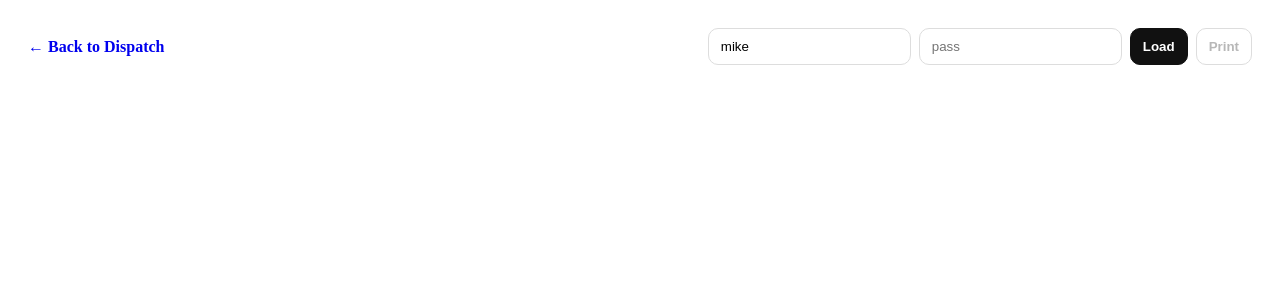
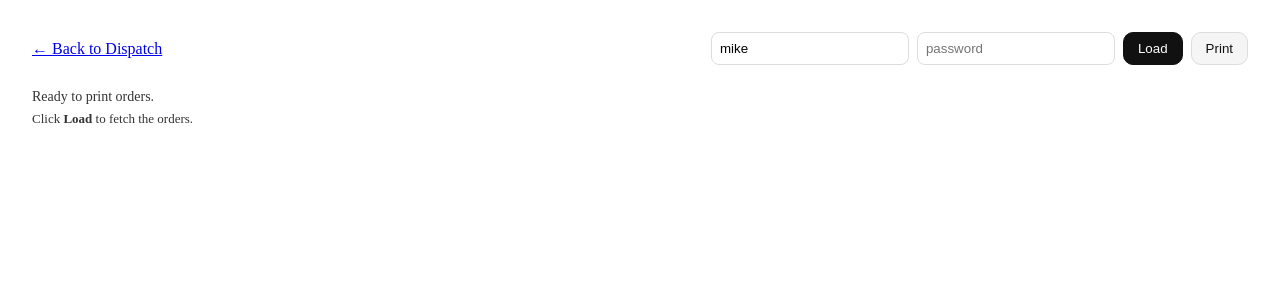
Before and after one commit to verringtonfirewood-loggin/verrington-order-app, a Next.js app: page /admin/print in a window 1280 px wide. Shown: the top 300 px of the page. Built offline with nearby package versions, Linux system fonts and the light colour scheme.

Commit message:
Fix Blank Dispatch Docket

```diff
--- a/src/pages/admin/print.tsx
+++ b/src/pages/admin/print.tsx
@@ -1,212 +1,325 @@
+import { useMemo, useState } from "react";
 import type { NextPage } from "next";
 import Link from "next/link";
 import { useRouter } from "next/router";
-import { useMemo, useState } from "react";
 
-type OrderItem = {
+type AdminOrderItem = {
   id: string;
-  name?: string | null;
-  productId: string;
+  productId: string | null;
+  name: string;
   quantity: number;
   pricePence: number;
 };
 
-type Order = {
+type AdminOrder = {
   id: string;
-  createdAt: string;
+  createdAt: string; // ISO string
+  status: string;
   customerName: string;
-  customerPhone?: string | null;
-  customerEmail?: string | null;
+  customerPhone: string;
+  customerEmail: string;
   postcode: string;
-  addressLine1?: string | null;
-  addressLine2?: string | null;
-  town?: string | null;
-  county?: string | null;
-  deliveryNotes?: string | null;
-  status: string;
   totalPence: number;
-  items: OrderItem[];
-  orderNumber?: string | null;
+  subtotalPence?: number;
+  deliveryFeePence?: number;
+  orderNumber: string | null;
+  items: AdminOrderItem[];
 };
 
-function base64Utf8(input: string) {
-  if (typeof window === "undefined") return "";
-  const bytes = new TextEncoder().encode(input);
-  let binary = "";
-  for (const b of bytes) binary += String.fromCharCode(b);
-  return window.btoa(binary);
+function formatGBPFromPence(pence: number): string {
+  const pounds = (Number(pence || 0) / 100).toFixed(2);
+  return `£${pounds}`;
 }
 
-function formatGBPFromPence(pence: number) {
-  const gbp = (pence || 0) / 100;
-  return new Intl.NumberFormat("en-GB", { style: "currency", currency: "GBP" }).format(gbp);
+function safeDate(iso: string): string {
+  const d = new Date(iso);
+  if (Number.isNaN(d.getTime())) return iso;
+  return d.toLocaleString("en-GB", {
+    year: "numeric",
+    month: "short",
+    day: "2-digit",
+    hour: "2-digit",
+    minute: "2-digit",
+  });
 }
 
-function formatDateTime(iso: string) {
-  try {
-    return new Date(iso).toLocaleString("en-GB", { year: "numeric", month: "short", day: "2-digit", hour: "2-digit", minute: "2-digit" });
-  } catch {
-    return iso;
-  }
+function basicAuthHeader(username: string, password: string): string {
+  // btoa expects latin1; credentials here are simple, so fine.
+  const token = typeof window !== "undefined" ? window.btoa(`${username}:${password}`) : "";
+  return `Basic ${token}`;
 }
 
 const PrintPage: NextPage = () => {
   const router = useRouter();
-  const idsParam = typeof router.query.ids === "string" ? router.query.ids : "";
-  const ids = useMemo(() => idsParam.split(",").map((s) => s.trim()).filter(Boolean), [idsParam]);
 
-  const [user, setUser] = useState("mike");
-  const [pass, setPass] = useState("");
+  const ids = useMemo(() => {
+    const raw = router.query.ids;
+    const s =
+      typeof raw === "string" ? raw : Array.isArray(raw) && typeof raw[0] === "string" ? raw[0] : "";
+    return s
+      .split(",")
+      .map((x) => x.trim())
+      .filter(Boolean);
+  }, [router.query.ids]);
+
+  const [username, setUsername] = useState("mike");
+  const [password, setPassword] = useState("");
   const [loading, setLoading] = useState(false);
-  const [err, setErr] = useState<string | null>(null);
-  const [orders, setOrders] = useState<Order[]>([]);
-
-  const authHeader = useMemo(() => {
-    const pair = `${user}:${pass}`;
-    const b64 = base64Utf8(pair);
-    return `Basic ${b64}`;
-  }, [user, pass]);
+  const [error, setError] = useState<string | null>(null);
+  const [orders, setOrders] = useState<AdminOrder[]>([]);
 
   async function load() {
+    setError(null);
+
     if (!ids.length) {
-      setErr("No ids provided. Use /admin/print?ids=id1,id2");
+      setOrders([]);
+      setError("No order ids provided in the URL (expected ?ids=id1,id2,...)");
       return;
     }
-    if (!pass) {
-      setErr("Enter admin password, then Load.");
+
+    if (!username || !password) {
+      setError("Enter username and password, then click Load.");
       return;
     }
 
     setLoading(true);
-    setErr(null);
+    try {
+      const qs = encodeURIComponent(ids.join(","));
+      const res = await fetch(`/api/admin/orders?ids=${qs}`, {
+        method: "GET",
+        headers: {
+          Authorization: basicAuthHeader(username, password),
+        },
+      });
 
-    try {
-      const out: Order[] = [];
-      for (const id of ids) {
-        const r = await fetch(`/api/admin/orders/${encodeURIComponent(id)}`, {
-          headers: { Authorization: authHeader },
-        });
-        const j = await r.json();
-        if (!r.ok || !j?.ok) throw new Error(j?.error ?? `Failed to load ${id}`);
-        out.push(j.order as Order);
+      const data = await res.json().catch(() => null);
+
+      if (!res.ok) {
+        const msg = data?.error ? String(data.error) : `Request failed (${res.status})`;
+        throw new Error(msg);
       }
-      setOrders(out);
+
+      if (!data || data.ok !== true || !Array.isArray(data.orders)) {
+        throw new Error("Unexpected API response shape from /api/admin/orders");
+      }
+
+      setOrders(data.orders as AdminOrder[]);
     } catch (e: any) {
       setOrders([]);
-      setErr(e?.message ?? "Failed");
+      setError(e?.message ? String(e.message) : "Failed to load orders");
     } finally {
       setLoading(false);
     }
   }
 
+  function printNow() {
+    window.print();
+  }
+
   return (
-    <main style={{ padding: 20 }}>
-      <div className="no-print" style={{ display: "flex", gap: 10, alignItems: "center", flexWrap: "wrap" }}>
-        <Link href="/admin/dispatch" style={{ textDecoration: "none", fontWeight: 900 }}>
-          ← Back to Dispatch
-        </Link>
+    <div style={{ padding: 24 }}>
+      <div style={{ display: "flex", justifyContent: "space-between", alignItems: "center", gap: 16 }}>
+        <div style={{ display: "flex", gap: 16, alignItems: "center" }}>
+          <Link href="/admin/dispatch">← Back to Dispatch</Link>
+        </div>
 
-        <div style={{ marginLeft: "auto", display: "flex", gap: 8, alignItems: "center" }}>
-          <input value={user} onChange={(e) => setUser(e.target.value)} placeholder="user" style={inp} />
-          <input value={pass} onChange={(e) => setPass(e.target.value)} placeholder="pass" type="password" style={inp} />
-          <button onClick={load} disabled={loading} style={btn}>
+        <div style={{ display: "flex", gap: 8, alignItems: "center" }}>
+          <input
+            value={username}
+            onChange={(e) => setUsername(e.target.value)}
+            placeholder="username"
+            style={{ padding: 8, borderRadius: 8, border: "1px solid #ddd", width: 180 }}
+          />
+          <input
+            value={password}
+            onChange={(e) => setPassword(e.target.value)}
+            placeholder="password"
+            type="password"
+            style={{ padding: 8, borderRadius: 8, border: "1px solid #ddd", width: 180 }}
+          />
+          <button
+            onClick={load}
+            disabled={loading}
+            style={{
+              padding: "8px 14px",
+              borderRadius: 10,
+              border: "1px solid #111",
+              background: "#111",
+              color: "#fff",
+              cursor: loading ? "not-allowed" : "pointer",
+            }}
+          >
             {loading ? "Loading…" : "Load"}
           </button>
-          <button onClick={() => window.print()} disabled={!orders.length} style={btn2}>
+          <button
+            onClick={printNow}
+            disabled={!orders.length}
+            style={{
+              padding: "8px 14px",
+              borderRadius: 10,
+              border: "1px solid #ddd",
+              background: orders.length ? "#fff" : "#f5f5f5",
+              color: "#111",
+              cursor: orders.length ? "pointer" : "not-allowed",
+            }}
+          >
             Print
           </button>
         </div>
       </div>
 
-      {err ? (
-        <div className="no-print" style={{ marginTop: 12, padding: 12, border: "1px solid #f3c2c2", borderRadius: 12, background: "#fff5f5" }}>
-          <b style={{ color: "crimson" }}>Fix needed:</b> {err}
+      {error && (
+        <div style={{ marginTop: 16, padding: 12, borderRadius: 10, border: "1px solid #f0c", background: "#fff5fb" }}>
+          <strong>Print load error:</strong> {error}
         </div>
-      ) : null}
+      )}
 
-      <style>{`
-        @media print {
-          .no-print { display: none !important; }
-          .docket { page-break-after: always; }
-        }
-      `}</style>
+      {/* Helpful hint so it never looks “blank” */}
+      {!error && !orders.length && (
+        <div style={{ marginTop: 24, opacity: 0.8 }}>
+          <div style={{ fontSize: 14 }}>
+            Ready to print {ids.length ? `${ids.length} order(s)` : "orders"}.
+          </div>
+          <div style={{ fontSize: 13, marginTop: 6 }}>
+            Click <strong>Load</strong> to fetch the orders.
+          </div>
+        </div>
+      )}
 
-      {orders.map((o) => (
-        <section key={o.id} className="docket" style={{ marginTop: 18, border: "1px solid #ddd", borderRadius: 12, padding: 16 }}>
-          <div style={{ display: "flex", justifyContent: "space-between", gap: 12 }}>
+      <div style={{ marginTop: 24 }}>
+        {orders.map((o, idx) => {
+          const itemsSumPence = (o.items || []).reduce(
+            (sum, it) => sum + Number(it.pricePence || 0) * Number(it.quantity || 0),
+            0
+          );
+
+          return (
+            <div
+              key={o.id}
+              style={{
+                border: "1px solid #ddd",
+                borderRadius: 14,
+                padding: 18,
+                marginBottom: 18,
+                breakInside: "avoid",
+              }}
+            >
+              <div style={{ display: "flex", justifyContent: "space-between", gap: 16 }}>
                 <div>
-              <div style={{ fontSize: 22, fontWeight: 900 }}>Verrington Firewood</div>
-              <div style={{ opacity: 0.7 }}>Delivery Docket</div>
+                  <div style={{ fontSize: 18, fontWeight: 700 }}>
+                    Delivery Docket {o.orderNumber ? `— ${o.orderNumber}` : ""}
                   </div>
-            <div style={{ textAlign: "right" }}>
-              <div style={{ fontWeight: 900 }}>{o.orderNumber ?? o.id}</div>
-              <div style={{ opacity: 0.7 }}>{formatDateTime(o.createdAt)}</div>
-              <div style={{ opacity: 0.7 }}>{String(o.status).toUpperCase()}</div>
+                  <div style={{ fontSize: 12, marginTop: 4, opacity: 0.75 }}>
+                    Order ID: {o.id}
+                  </div>
+                  <div style={{ fontSize: 12, marginTop: 2, opacity: 0.75 }}>
+                    Created: {safeDate(o.createdAt)} • Status: {String(o.status || "").toUpperCase()}
                   </div>
                 </div>
 
-          <hr style={{ margin: "14px 0", border: 0, borderTop: "1px solid #eee" }} />
-
-          <div style={{ display: "grid", gridTemplateColumns: "1fr 1fr", gap: 12 }}>
-            <div>
-              <div style={{ fontWeight: 900, marginBottom: 6 }}>Customer</div>
-              <div style={{ fontWeight: 800 }}>{o.customerName}</div>
-              <div style={{ opacity: 0.85 }}>{o.customerPhone ?? ""}</div>
-              <div style={{ opacity: 0.85 }}>{o.customerEmail ?? ""}</div>
+                <div style={{ textAlign: "right", minWidth: 220 }}>
+                  <div style={{ fontSize: 12, opacity: 0.75 }}>Docket</div>
+                  <div style={{ fontSize: 22, fontWeight: 800 }}>{idx + 1} / {orders.length}</div>
+                </div>
               </div>
 
-            <div>
-              <div style={{ fontWeight: 900, marginBottom: 6 }}>Address</div>
-              <div style={{ fontWeight: 800 }}>{o.postcode}</div>
-              {[o.addressLine1, o.addressLine2, o.town, o.county].filter(Boolean).map((line, idx) => (
-                <div key={idx} style={{ opacity: 0.85 }}>
-                  {line}
+              <div style={{ display: "grid", gridTemplateColumns: "1fr 1fr", gap: 16, marginTop: 14 }}>
+                <div style={{ border: "1px solid #eee", borderRadius: 12, padding: 12 }}>
+                  <div style={{ fontSize: 12, opacity: 0.75, marginBottom: 6 }}>Customer</div>
+                  <div style={{ fontWeight: 700 }}>{o.customerName || "-"}</div>
+                  <div style={{ fontSize: 13, marginTop: 4 }}>{o.customerEmail || "-"}</div>
+                  <div style={{ fontSize: 13, marginTop: 2 }}>{o.customerPhone || "-"}</div>
                 </div>
-              ))}
-              {o.deliveryNotes ? (
-                <div style={{ marginTop: 8, padding: 10, border: "1px dashed #ddd", borderRadius: 10 }}>
-                  <b>Notes:</b> {o.deliveryNotes}
-                </div>
-              ) : null}
+
+                <div style={{ border: "1px solid #eee", borderRadius: 12, padding: 12 }}>
+                  <div style={{ fontSize: 12, opacity: 0.75, marginBottom: 6 }}>Postcode</div>
+                  <div style={{ fontWeight: 800, fontSize: 18 }}>{o.postcode || "-"}</div>
                 </div>
               </div>
 
               <div style={{ marginTop: 14 }}>
-            <div style={{ fontWeight: 900, marginBottom: 8 }}>Items</div>
+                <div style={{ fontWeight: 700, marginBottom: 8 }}>Items</div>
+
+                <div style={{ border: "1px solid #eee", borderRadius: 12, overflow: "hidden" }}>
                   <table style={{ width: "100%", borderCollapse: "collapse" }}>
                     <thead>
                       <tr style={{ background: "#fafafa" }}>
-                  <th style={th}>Item</th>
-                  <th style={thR}>Qty</th>
+                        <th style={{ textAlign: "left", padding: 10, fontSize: 12, opacity: 0.8 }}>Item</th>
+                        <th style={{ textAlign: "right", padding: 10, fontSize: 12, opacity: 0.8 }}>Qty</th>
+                        <th style={{ textAlign: "right", padding: 10, fontSize: 12, opacity: 0.8 }}>Unit</th>
+                        <th style={{ textAlign: "right", padding: 10, fontSize: 12, opacity: 0.8 }}>Line</th>
                       </tr>
                     </thead>
                     <tbody>
-                {o.items.map((it) => (
+                      {(o.items || []).map((it) => {
+                        const line = Number(it.pricePence || 0) * Number(it.quantity || 0);
+                        return (
                           <tr key={it.id} style={{ borderTop: "1px solid #eee" }}>
-                    <td style={td}>{it.name ?? it.productId}</td>
-                    <td style={tdR}>{it.quantity}</td>
+                            <td style={{ padding: 10 }}>{it.name || "-"}</td>
+                            <td style={{ padding: 10, textAlign: "right" }}>{it.quantity ?? 0}</td>
+                            <td style={{ padding: 10, textAlign: "right" }}>{formatGBPFromPence(it.pricePence || 0)}</td>
+                            <td style={{ padding: 10, textAlign: "right" }}>{formatGBPFromPence(line)}</td>
                           </tr>
-                ))}
+                        );
+                      })}
                     </tbody>
                   </table>
+                </div>
 
-            <div style={{ marginTop: 12, textAlign: "right", fontWeight: 900, fontSize: 18 }}>
-              Total: {formatGBPFromPence(o.totalPence)}
+                <div style={{ display: "flex", justifyContent: "flex-end", marginTop: 10 }}>
+                  <div style={{ minWidth: 320 }}>
+                    <div style={{ display: "flex", justifyContent: "space-between", gap: 12, fontSize: 13 }}>
+                      <span style={{ opacity: 0.8 }}>Items sum</span>
+                      <strong>{formatGBPFromPence(itemsSumPence)}</strong>
+                    </div>
+
+                    {typeof o.subtotalPence === "number" && (
+                      <div style={{ display: "flex", justifyContent: "space-between", gap: 12, fontSize: 13, marginTop: 4 }}>
+                        <span style={{ opacity: 0.8 }}>Subtotal</span>
+                        <strong>{formatGBPFromPence(o.subtotalPence)}</strong>
+                      </div>
+                    )}
+
+                    {typeof o.deliveryFeePence === "number" && (
+                      <div style={{ display: "flex", justifyContent: "space-between", gap: 12, fontSize: 13, marginTop: 4 }}>
+                        <span style={{ opacity: 0.8 }}>Delivery</span>
+                        <strong>{formatGBPFromPence(o.deliveryFeePence)}</strong>
+                      </div>
+                    )}
+
+                    <div style={{ display: "flex", justifyContent: "space-between", gap: 12, fontSize: 15, marginTop: 8 }}>
+                      <span>Total</span>
+                      <strong>{formatGBPFromPence(o.totalPence || 0)}</strong>
                     </div>
                   </div>
-        </section>
-      ))}
-    </main>
+                </div>
+              </div>
+
+              <div style={{ marginTop: 14, fontSize: 12, opacity: 0.7 }}>
+                Notes / signature: ________________________________________________
+              </div>
+            </div>
+          );
+        })}
+      </div>
+
+      <style jsx global>{`
+        @media print {
+          a,
+          button,
+          input {
+            display: none !important;
+          }
+          body {
+            background: #fff !important;
+          }
+          div {
+            box-shadow: none !important;
+          }
+        }
+      `}</style>
+    </div>
   );
 };
 
-const inp: React.CSSProperties = { padding: "10px 12px", borderRadius: 10, border: "1px solid #ddd" };
-const btn: React.CSSProperties = { padding: "10px 12px", borderRadius: 10, border: "1px solid #111", background: "#111", color: "white", fontWeight: 900 };
-const btn2: React.CSSProperties = { padding: "10px 12px", borderRadius: 10, border: "1px solid #ddd", background: "white", fontWeight: 900 };
-
-const th: React.CSSProperties = { textAlign: "left", padding: 10, opacity: 0.75 };
-const thR: React.CSSProperties = { ...th, textAlign: "right" };
-const td: React.CSSProperties = { padding: 10 };
-const tdR: React.CSSProperties = { ...td, textAlign: "right", fontWeight: 900 };
-
 export default PrintPage;
--- a/src/pages/api/admin/orders.ts
+++ b/src/pages/api/admin/orders.ts
@@ -29,12 +29,32 @@ type AdminOrder = {
 };
 
 function toInt(value: unknown, fallback: number): number {
-  const n = typeof value === "string" ? parseInt(value, 10) : typeof value === "number" ? value : NaN;
+  const n =
+    typeof value === "string"
+      ? parseInt(value, 10)
+      : typeof value === "number"
+      ? value
+      : NaN;
   return Number.isFinite(n) ? n : fallback;
 }
 
+function parseIdsParam(input: unknown): string[] {
+  const raw =
+    typeof input === "string"
+      ? input
+      : Array.isArray(input) && typeof input[0] === "string"
+      ? input[0]
+      : "";
+
+  if (!raw) return [];
+  // ids are passed comma-separated, URL encoded in the browser
+  return raw
+    .split(",")
+    .map((s) => s.trim())
+    .filter(Boolean);
+}
+
 function toAdminOrder(raw: any): AdminOrder {
-  // We intentionally do NOT rely on any Product relation.
   const itemsRaw: any[] = Array.isArray(raw?.items) ? raw.items : [];
 
   const mapped: AdminOrder = {
@@ -56,7 +76,6 @@ function toAdminOrder(raw: any): AdminOrder {
     })),
   };
 
-  // Include these ONLY if they exist on the DB record (no schema coupling).
   if (typeof raw.subtotalPence === "number") mapped.subtotalPence = raw.subtotalPence;
   if (typeof raw.deliveryFeePence === "number") mapped.deliveryFeePence = raw.deliveryFeePence;
 
@@ -74,6 +93,8 @@ export default async function handler(req: NextApiRequest, res: NextApiResponse<
 
     const prisma = getPrisma();
 
+    const ids = parseIdsParam(req.query.ids);
+
     const q = typeof req.query.q === "string" ? req.query.q.trim() : "";
     const status = typeof req.query.status === "string" ? req.query.status.trim() : "";
     const takeRaw = Array.isArray(req.query.take) ? req.query.take[0] : req.query.take;
@@ -81,14 +102,13 @@ export default async function handler(req: NextApiRequest, res: NextApiResponse<
 
     const where: any = {};
 
-    if (status) {
-      where.status = status;
-    }
+    // If ids are provided, this is a direct lookup for print/docket (or bulk ops).
+    if (ids.length > 0) {
+      where.id = { in: ids };
+    } else {
+      if (status) where.status = status;
 
       if (q) {
-      // Search across common admin fields. Keep it simple + robust.
-      // NOTE: If a field doesn't exist in your Prisma schema, Prisma will error.
-      // These are very likely present given your admin UI needs.
         where.OR = [
           { id: { contains: q } },
           { customerName: { contains: q, mode: "insensitive" } },
@@ -98,20 +118,26 @@ export default async function handler(req: NextApiRequest, res: NextApiResponse<
           { orderNumber: { contains: q, mode: "insensitive" } },
         ];
       }
+    }
 
     const orders = await prisma.order.findMany({
       where,
+      include: { items: true },
       orderBy: { createdAt: "desc" },
-      take,
-      include: {
-        items: true, // NO product relation
-      },
+      take: ids.length > 0 ? Math.min(ids.length, 200) : take,
     });
 
-    return res.status(200).json({
-      ok: true,
-      orders: orders.map(toAdminOrder),
-    });
+    // IMPORTANT for /admin/print?ids=... :
+    // return orders in the same order as the ids list (so the print layout matches selection order).
+    const mapped = orders.map(toAdminOrder);
+    const ordered =
+      ids.length > 0
+        ? ids
+            .map((id) => mapped.find((o) => o.id === id))
+            .filter(Boolean) as AdminOrder[]
+        : mapped;
+
+    return res.status(200).json({ ok: true, orders: ordered });
   } catch (err: any) {
     console.error("GET /api/admin/orders error:", err);
     return res.status(500).json({
@@ -120,3 +146,4 @@ export default async function handler(req: NextApiRequest, res: NextApiResponse<
     });
   }
 }
+d
```
Lines whose indentation alone changed are shown as unchanged.
